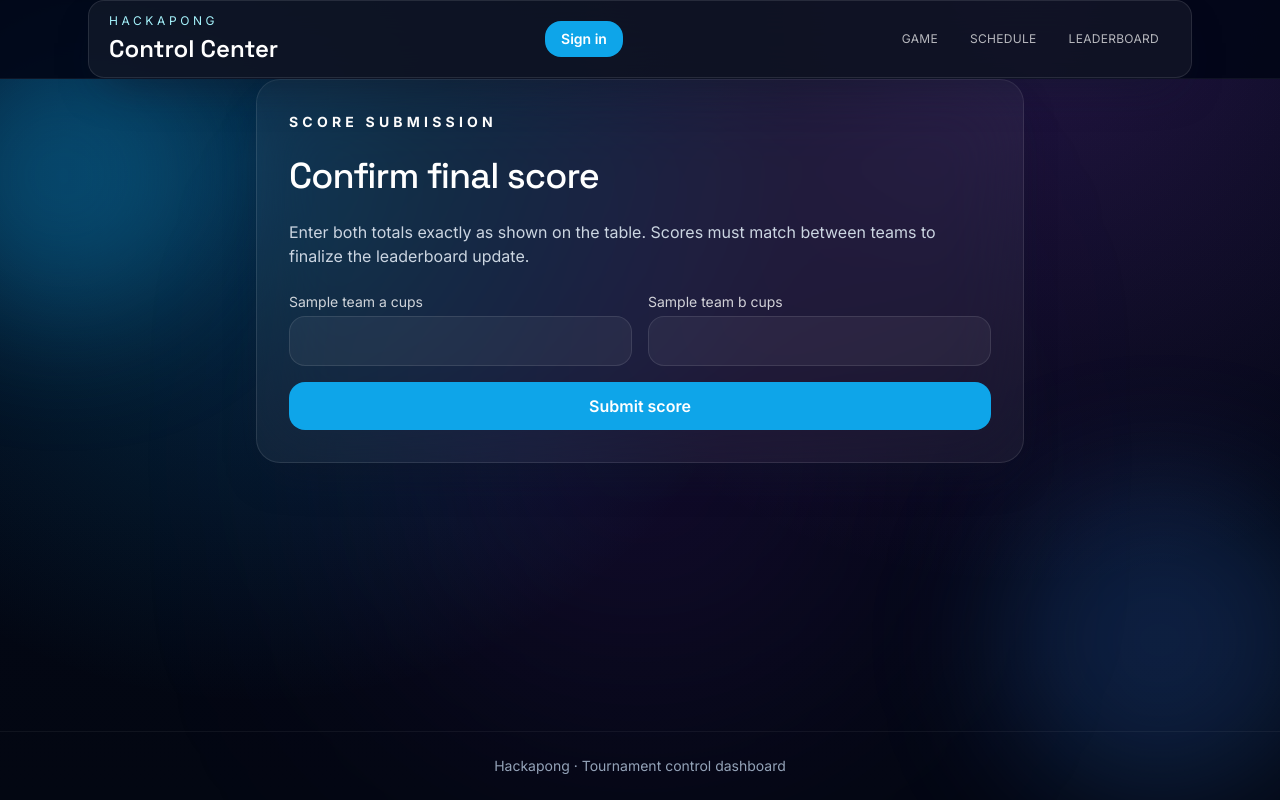
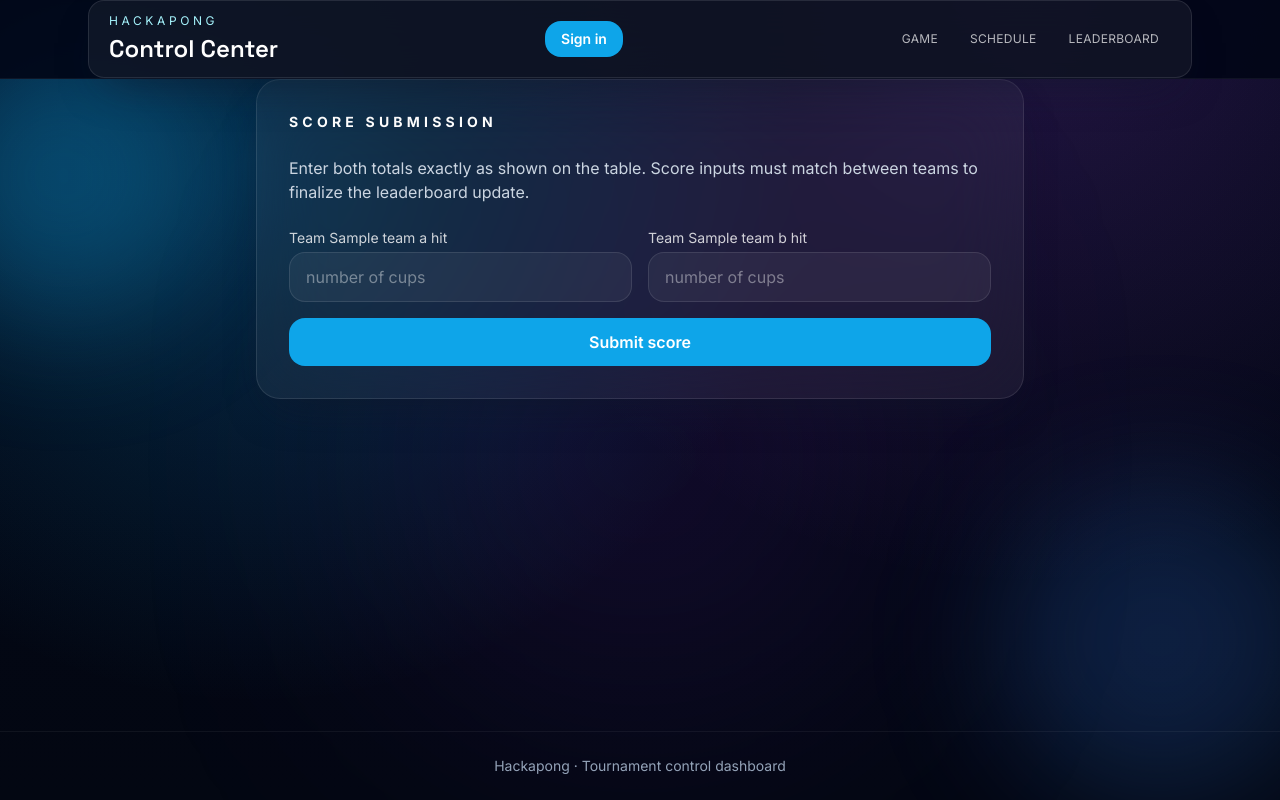
Before and after one commit to Davidxdydz/3bir, a Flask app: template templates/game_states/submit_request.html in a window 1280 px wide. Run offline with Flask 3, Linux system fonts and the light colour scheme; the template is opened without the code that fills it: most values are stand-ins (such as "Sample title", 1, 10 or a date in 2020); style sheets or scripts are compiled from the project's sources.

Commit message:
update frontend

```diff
--- a/templates/game_states/submit_request.html
+++ b/templates/game_states/submit_request.html
@@ -5,18 +5,20 @@
 <div class="mx-auto max-w-3xl">
     <div class="panel">
         <p class="section-subtitle">Score submission</p>
-        <h1 class="page-heading">Confirm final score</h1>
-        <p class="text-base text-slate-300">Enter both totals exactly as shown on the table. Scores must match between
+        <p class="text-base text-slate-300">Enter both totals exactly as shown on the table. Score inputs must match
+            between
             teams to finalize the leaderboard update.</p>
         <form method="POST" action="{{ url_for('game_post') }}" class="space-y-4">
             <div class="grid gap-4 md:grid-cols-2">
                 <div>
-                    <label class="form-label" for="team_a_score">{{ game.team_a.name }} cups</label>
-                    <input type="number" min="0" name="team_a_score" id="team_a_score" required class="form-input" />
+                    <label class="form-label" for="team_a_score">Team {{ game.team_a.name }} hit</label>
+                    <input type="number" min="0" name="team_a_score" id="team_a_score" required class="form-input"
+                        placeholder="number of cups" />
                 </div>
                 <div>
-                    <label class="form-label" for="team_b_score">{{ game.team_b.name }} cups</label>
-                    <input type="number" min="0" name="team_b_score" id="team_b_score" required class="form-input" />
+                    <label class="form-label" for="team_b_score">Team {{ game.team_b.name }} hit</label>
+                    <input type="number" min="0" name="team_b_score" id="team_b_score" required class="form-input"
+                        placeholder="number of cups" />
                 </div>
             </div>
             <button type="submit" name="submit" class="primary-btn w-full justify-center py-3 text-base">Submit
--- a/templates/game_states/submitted.html
+++ b/templates/game_states/submitted.html
@@ -5,13 +5,12 @@
 <div class="mx-auto max-w-3xl">
     <div class="panel text-center space-y-4">
         <p class="section-subtitle">Awaiting confirmation</p>
-        <h1 class="page-heading">Score submitted</h1>
-        <p class="text-base text-slate-300">We’ll finalize as soon as the opposing captain submits the same numbers.</p>
+        <p class="text-base text-slate-300">We’ll finalize as soon as the opposing team submits the same numbers.</p>
         <div class="rounded-3xl border border-white/10 bg-white/5 px-6 py-5">
+            <p class="text-sm text-white/60">Submitted score</p>
             <p class="text-sm text-white/60">{{ game.team_a.name }} vs {{ game.team_b.name }}</p>
             <p class="text-4xl font-display text-white">{{ game.team_a_score }} — {{ game.team_b_score }}</p>
         </div>
-        <p class="text-xs uppercase tracking-[0.3em] text-white/60">Sit tight</p>
     </div>
 </div>
 {% endblock %}
```
Also changed, not shown: templates/game_states/done.html (+2 -14 lines), templates/game_states/playing.html (+1 -15 lines), templates/game_states/ready.html (+6 -7 lines), templates/game_states/ready_request.html (+4 -3 lines).
